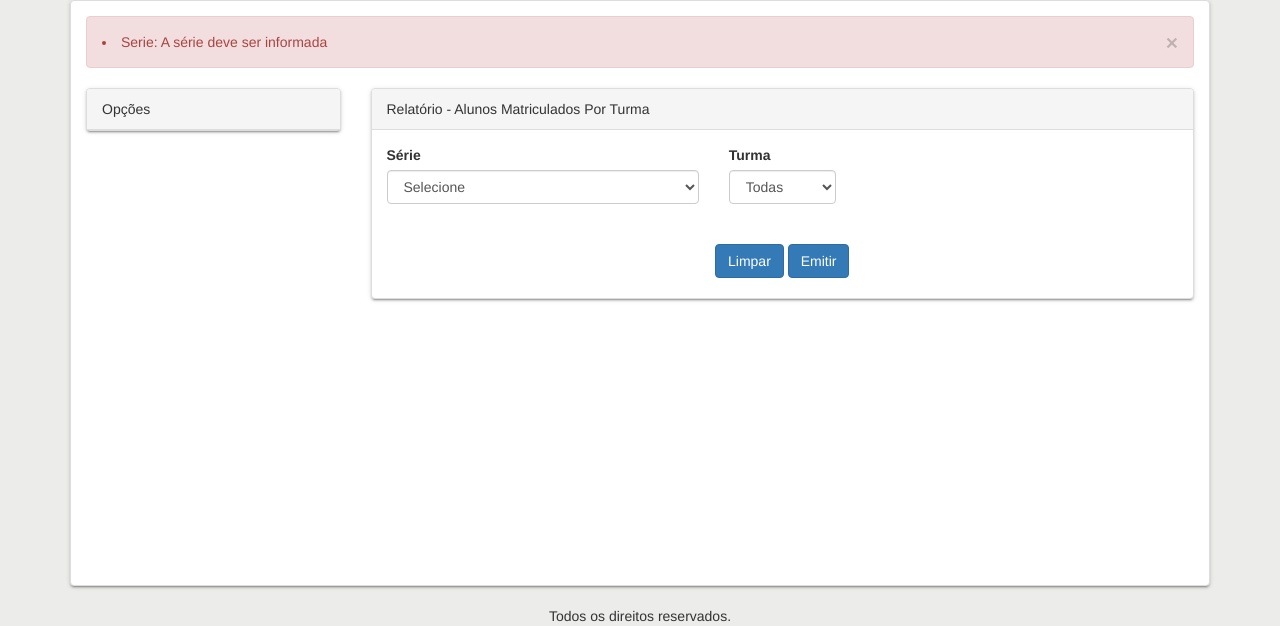
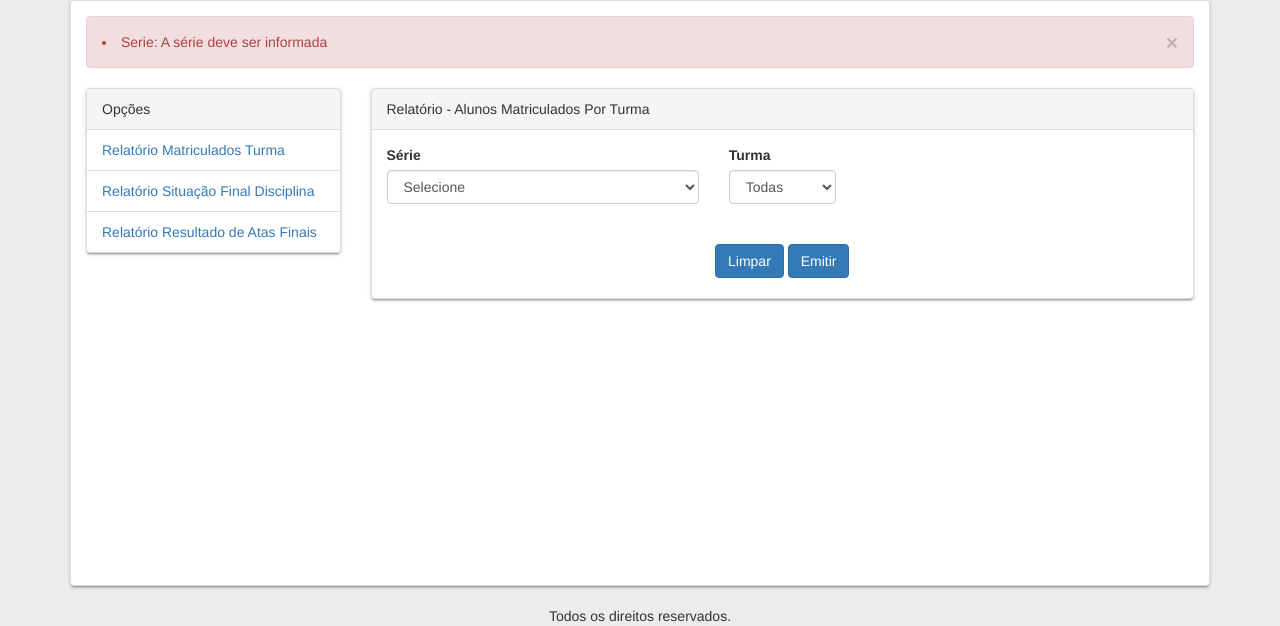
Before and after one commit to kristchen/escoladigital, a Django app: page /relatorio/turma/emitir in a window 1280 px wide. Shown: the part 150-776 px from the top of the page. Run offline with Django 3.2, Linux system fonts and the light colour scheme; data that the repository does not hold is empty; some libraries are stand-ins or nearby versions.

Commit message:
Relatorio de disciplina e arredodamento do boletim

```diff
--- a/escoladigital/static/css/app.css
+++ b/escoladigital/static/css/app.css
@@ -1,5 +1,7 @@
 body{
     background-color: #ECECEA;
+    margin: 0;
+    padding: 0;
 }
 
 #colorful-nav {
@@ -8,7 +10,6 @@ body{
     float: none;
     padding-left: 3px;
 }
-
 
 #colorful-nav .navbar {
     margin-bottom: 0px;
--- a/escoladigital/templates/base.html
+++ b/escoladigital/templates/base.html
@@ -16,7 +16,6 @@
     <link rel="shortcut icon" href="{%  static '/images/favicon.ico' %}">
 
 	<title>Escola Digital</title>
-
 </head>
 <body>
 	<header class="container">
--- a/relatorio/forms.py
+++ b/relatorio/forms.py
@@ -2,8 +2,12 @@
 
 from django import forms
 from escola import choices
-from escola.models import Serie
+from escola.models import Serie, Disciplina
 
 class TurmaRelatorioForm(forms.Form):
 	serie = forms.ModelChoiceField(queryset=Serie.objects.all(), required=True, error_messages={'required':'A série deve ser informada'})
 	sequencia = forms.ChoiceField(choices=choices.TURMA_SEQUENCIA_CHOICES, required=False)
+
+class SituacaoFinalDisciplinaRelatorioForm(forms.Form):
+	disciplina = forms.ModelChoiceField(queryset=Disciplina.objects.all(), required=True,  error_messages={'required':'A disciplina deve ser informada'})
+	situacao = forms.CharField(max_length=1, required=False)
--- /dev/null
+++ b/relatorio/templates/include-relatorio.html
@@ -0,0 +1,11 @@
+<div class="panel panel-default">
+
+    <div class="panel-heading">
+      Opções
+    </div>
+    <ul class="list-group">
+      <li class="list-group-item"><a href="{% url 'relatorio-turma' %}">Relatório Matriculados Turma</a></li>
+      <li class="list-group-item"><a href=" {% url 'relatorio-situacao-final-disciplina' %}">Relatório Situação Final Disciplina</a></li>
+      <li class="list-group-item"><a href="#">Relatório Resultado de Atas Finais</a></li>
+    </ul>
+ </div>
--- a/relatorio/templates/relatorio-turma.html
+++ b/relatorio/templates/relatorio-turma.html
@@ -18,15 +18,8 @@
 {% endblock message%}
 
 
- {% block options %}
-  <div class="panel panel-default">
-
-    <div class="panel-heading">
-      Opções
-    </div>
-
-  </div>
-
+{% block options %}
+{% include "include-relatorio.html" %}
 {% endblock options %}
 
 
--- a/relatorio/urls.py
+++ b/relatorio/urls.py
@@ -3,5 +3,7 @@ from relatorio import views
 
 urlpatterns = [
     url(r'^relatorio/turma$', views.relatorio_turma, name="relatorio-turma"),
+    url(r'^relatorio/situacao-final/disciplina$', views.relatorio_situacao_final_disciplina, name="relatorio-situacao-final-disciplina"),
     url(r'^relatorio/turma/emitir$', views.emitir_relatorio_turma, name="emitir-relatorio-turma"),
+    url(r'^relatorio/situacao-final/disciplina/emitir$', views.emitir_relatorio_situacao_final_disciplina, name="emitir-relatorio-situacao-final-disciplina"),
 ]
--- a/relatorio/views.py
+++ b/relatorio/views.py
@@ -2,15 +2,86 @@
 from __future__ import unicode_literals
 
 from django.shortcuts import render
-from forms import TurmaRelatorioForm
-from escola.models import Serie, Configuracoes, Turma
-from util.utils import gerar_PDF
+from forms import TurmaRelatorioForm, SituacaoFinalDisciplinaRelatorioForm
+from escola.models import Serie, Configuracoes, Turma, Curriculo
+from util.utils import gerar_PDF, normal_round
 from itertools import chain
+from django.contrib.auth.decorators import login_required
+from rendimento.choices import RECUPERACAO_FINAL, RECUPERACAO
+from escola.choices import MODALIDADE_FUNDAMENTAL
+from itertools import groupby
+from collections import Counter
 
+@login_required
+def relatorio_situacao_final_disciplina(request):
+	form = SituacaoFinalDisciplinaRelatorioForm()
+	return render(request, 'relatorio-situacao-final-disciplina.html', {'form':form})
+
+@login_required
 def relatorio_turma(request):
 	form = TurmaRelatorioForm()
 	return render(request, 'relatorio-turma.html', {'form':form})
 
+def emitir_relatorio_situacao_final_disciplina(request):
+	form = SituacaoFinalDisciplinaRelatorioForm(request.POST)
+
+	if form.is_valid():
+
+		dados  = form.cleaned_data
+		confs  = Configuracoes.objects.get(id=1)
+		disciplina = dados['disciplina']
+		curriculos = Curriculo.objects.filter(disciplina_id=disciplina.id)
+
+		turmas = []
+		for curr in curriculos:
+			turmas += [turma for turma in curr.serie.turmas.all()]
+
+		turmas_relatorio = []
+
+		for turma in turmas:
+
+			if turma.serie.modalidade == MODALIDADE_FUNDAMENTAL:
+
+				alunos_relatorio = []
+
+				for matricula in turma.alunos.all():
+
+					notas_disciplina = matricula.notas.filter(disciplina_id=disciplina.id)
+					counter = Counter([n.bimestre for n in notas_disciplina if n.bimestre != RECUPERACAO_FINAL])
+
+					if len(counter) == 4 and all(notas_cad >= 3 for notas_cad in counter.values()):
+
+						# caso o aluno tenha feito a recuperacao final
+						nota_final = [nf.valor for nf in notas_disciplina if nf.bimestre == RECUPERACAO_FINAL]
+
+						if not nota_final:
+							medias_bimestrais = []
+							notas_ordenadas_bimestre = sorted(notas_disciplina, key=lambda x:x.bimestre)
+							grupo_notas_bimestre = groupby(notas_ordenadas_bimestre, lambda x: x.bimestre)
+
+							for key, grupo in grupo_notas_bimestre:
+								notas_bimestre   = [n for n in grupo]
+
+								nota_recuperacao = next((n for n in notas_bimestre if n.tipo == long(RECUPERACAO)), None)
+
+								media_bimestral = sum([nota.valor for nota in notas_bimestre if nota.tipo != long(RECUPERACAO)])/3
+
+								medias_bimestrais.append(media_bimestral if nota_recuperacao == None else nota_recuperacao)
+
+							nota_final = normal_round(sum(medias_bimestrais)/4)
+
+						matricula.situacao = 'A' if nota_final >= confs.media else 'R'
+						matricula.nota_final = nota_final
+						alunos_relatorio.append(matricula)
+
+				turma.alunos_relatorio = alunos_relatorio
+				turmas_relatorio.append(turma)
+
+		context = {'turmas':turmas_relatorio, 'disciplina': disciplina, 'conf':confs}
+
+		return gerar_PDF(request, context, 'template-relatorio-situacao-final', 'relatorio')
+
+	return render(request, 'relatorio-turma.html', {'form':form})
 
 def emitir_relatorio_turma(request):
 	form = TurmaRelatorioForm(request.POST)
--- a/rendimento/choices.py
+++ b/rendimento/choices.py
@@ -3,6 +3,7 @@ NOTA_PARCIAL = 1
 NOTA_BIMESTRAL = 2
 RECUPERACAO = 3
 NOTA_EXTRA = 4
+RECUPERACAO_FINAL = 5
 
 TIPO_NOTA_CHOICES = (
 	(NOTA_PARCIAL, 'Nota Parcial'),
@@ -18,8 +19,6 @@ BIMESTRE_CHOICES = (
 	(4, '4° Bimestre')
 )
 
-RECUPERACAO_FINAL = 5
-
 NOTA_CONCEITO_CHOICES = (
 	(4, 'Precisa Melhorar'),
 	(6, 'Regular'),
```
Also changed, not shown: relatorio/templates/relatorio-situacao-final-disciplina.html (added, +72 -0 lines), relatorio/templates/template-relatorio-situacao-final.html (added, +82 -0 lines), rendimento/views.py (+8 -4 lines), util/utils.py (+10 -0 lines), aluno/migrations/0005_auto_20181116_1730.py (added), aluno/migrations/0006_auto_20181129_2233.py (added), escola/migrations/0005_auto_20181116_1730.py (added), escola/migrations/0006_auto_20181116_1730.py (added), escola/migrations/0007_auto_20181129_2233.py (added). Lines whose indentation alone changed are shown as unchanged.
